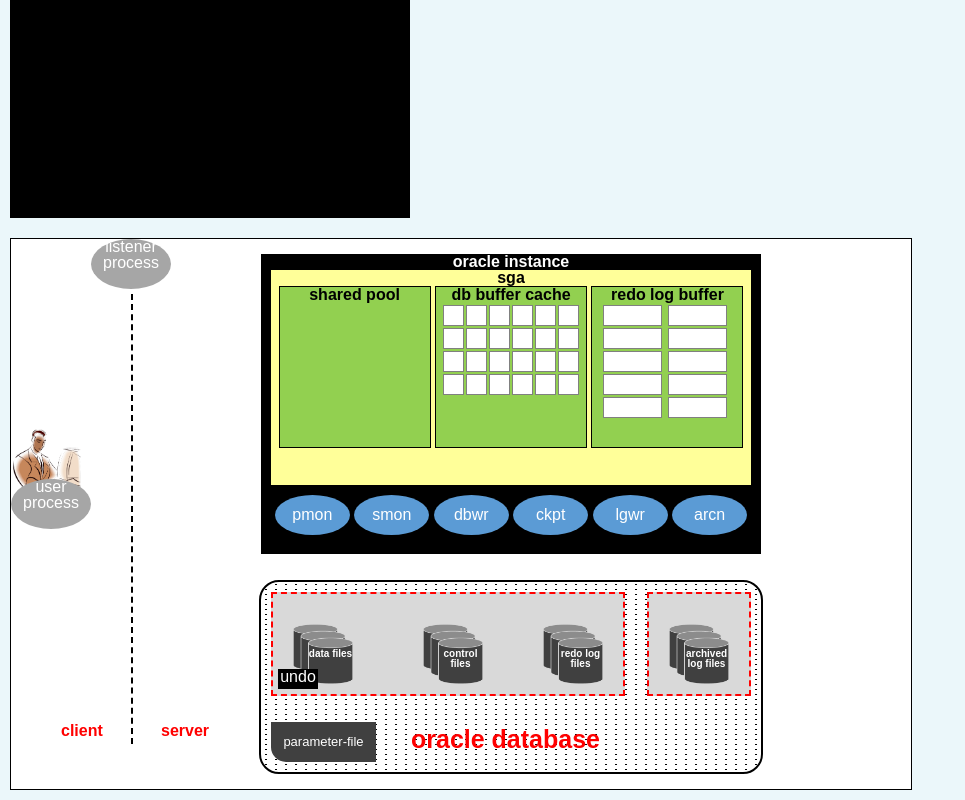
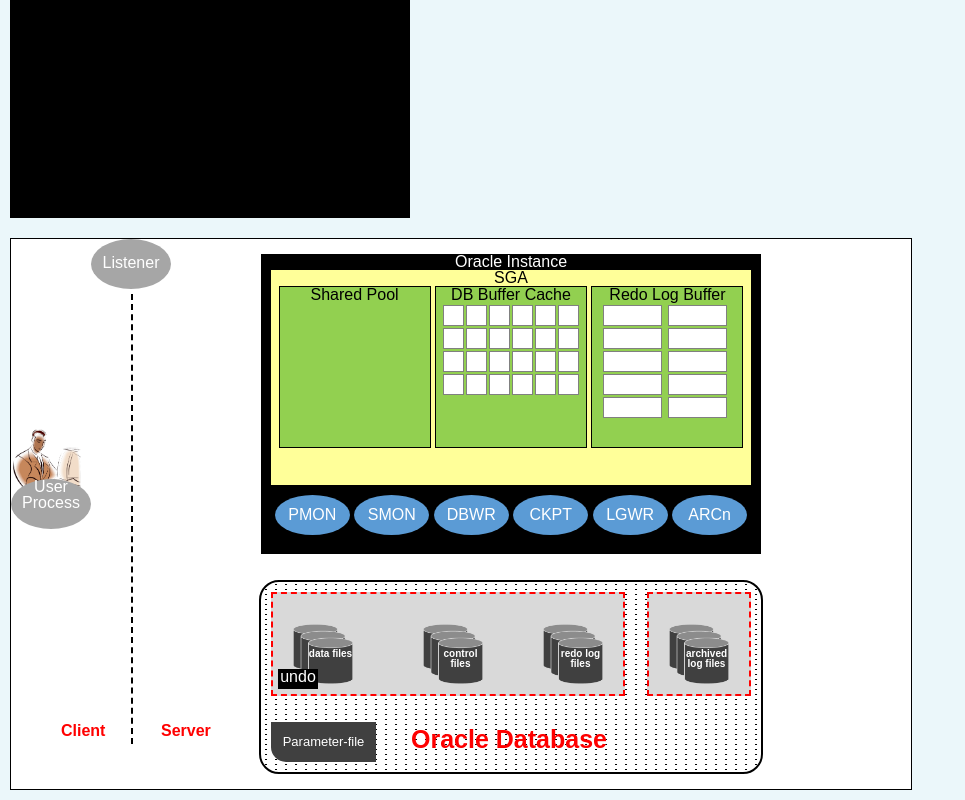
Before and after one commit to jrabello/orasim-simulator, a plain HTML site: page index.html in a window 1280 px wide. Shown: the part 409-1209 px from the top of the page, without its empty margins (0-965 px from the left). Drawn offline with nearby package versions, Linux system fonts and the light colour scheme.

Commit message:
Add files via upload

```diff
--- a/index.html
+++ b/index.html
@@ -29,15 +29,16 @@
         <div id="user">
           <img src="img/user.png" alt="Usuário">
         </div>
-        <div id="user-process" class="grey-bg oval" >
-          user process
+        <div id="user-process" class="grey-bg oval">
+          User Process
         </div>
         <div class="arrow from-userp-2-listenerp"></div>
         <div class="arrow from-userp-2-serverp"></div>
 
         <!--listener process-->
-        <div class="grey-bg oval" id="listener-process">
-          listener process
+        <div class="grey-bg oval" id="listener-process" align="bottom">
+          <br>
+		  Listener
         </div>
         <div class="arrow from-listenerp-2-userp"></div>
         <div class="arrow from-listenerp-2-serverp"></div>
@@ -47,25 +48,25 @@
 
         <!--server process-->
         <div id="server-process" class="grey-bg oval" >
-          server process
+          Server Process
           <div class="black-bg" id="pga">pga</div>
         </div>
         <div class="arrow from-serverp-2-userp"></div>
         <div class="arrow from-serverp-2-listenerp"></div>
 
         <div class="black-bg" id="oracle-instance">
-          <p class="content-title">oracle instance</p>
+          <p class="content-title-instance">Oracle Instance</p>
 
           <div class="yellow-bg" id="sga">
-            <p class="content-title">sga</p>
+            <p class="content-title-sga1">SGA</p>
 
             <div class="inline-block-container">
-              <div id="shared-pool" class="green-bg" >
-                <p class="content-title">shared pool</p>
+              <div class="green-bg" id="shared-pool">
+                <p class="content-title-sga2">Shared Pool</p>
               </div>
 
               <div class="green-bg" id="db-buffer-cache">
-                 <p class="content-title">db buffer cache</p>
+                 <p class="content-title-sga2">DB Buffer Cache</p>
 
                  <div id="cache-container">
                     <div class="cache-box"></div>
@@ -99,7 +100,7 @@
               </div>
 
               <div class="green-bg" id="redo-log-buffer">
-                <p class="content-title">redo log buffer</p>
+                <p class="content-title-sga2">Redo Log Buffer</p>
 
                 <div id="cache-container">
                   <div class="buffer-box"></div>
@@ -123,17 +124,17 @@
           </div>
 
           <div class="inline-block-container process">
-            <div class="blue-bg oval">pmon</div>
+            <div class="blue-bg oval">PMON</div>
 
-            <div class="blue-bg oval">smon</div>
+            <div class="blue-bg oval">SMON</div>
 
-            <div class="blue-bg oval">dbwr</div>
+            <div class="blue-bg oval">DBWR</div>
 
-            <div class="blue-bg oval">ckpt</div>
+            <div class="blue-bg oval">CKPT</div>
 
-            <div class="blue-bg oval">lgwr</div>
+            <div class="blue-bg oval">LGWR</div>
 
-            <div class="blue-bg oval">arcn</div>
+            <div class="blue-bg oval">ARCn</div>
           </div>
 
         </div>
@@ -165,18 +166,18 @@
               </div>
             </div>
 
-            <div class="dark-grey-bg bottom-left-radius" id="parameter-file">parameter-file</div>
+            <div class="dark-grey-bg bottom-left-radius" id="parameter-file">Parameter-file</div>
             <!-- <div class="dark-grey-bg bottom-left-radius" id="password-file">password-file</div> -->
 
-            <p class="content-title" id="oracle-database-title">oracle database</p>
+            <p class="content-title" id="oracle-database-title">Oracle Database</p>
           </div>
 
         <div id="client-title">
-          client
+          Client
         </div>
 
         <div id="server-title">
-          server
+          Server
         </div>
 
       </div>
```
